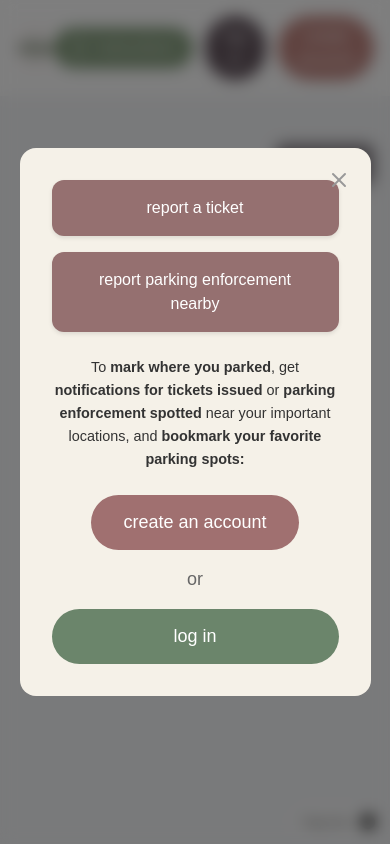
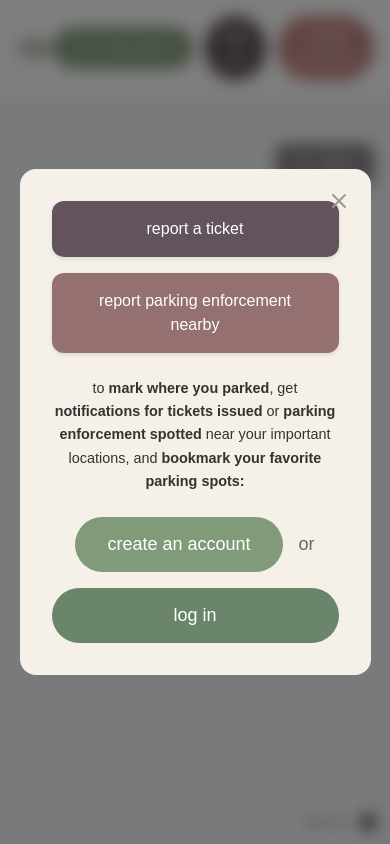
Before and after one commit to NushaS/TicketSpy, a Next.js app: page / in a window 390 px wide. Both pictures are taken after a click on the button "instructions". Built offline with nearby package versions, Linux system fonts and the light colour scheme; no server answers; the database is empty.

Commit message:
modified login buttons on instructions modal

```diff
--- a/app/page.module.css
+++ b/app/page.module.css
@@ -311,7 +311,18 @@
   flex-wrap: wrap;
 }
 
-.reportTicketButton,
+.reportTicketButton {
+  padding: 1rem 1.5rem;
+  background-color: rgb(98, 83, 92);
+  color: white;
+  border: none;
+  border-radius: 12px;
+  font-size: 1rem;
+  font-weight: 500;
+  cursor: pointer;
+  transition: background-color 0.2s;
+  box-shadow: 0 2px 4px rgba(0, 0, 0, 0.1);
+}
 .reportEnforcementButton {
   padding: 1rem 1.5rem;
   background-color: #957070;
@@ -356,7 +367,7 @@
 
 .createAccountBtn {
   padding: 0.875rem 2rem;
-  background-color: #a07070;
+  background-color: rgb(129, 154, 121);
   color: white;
   border: none;
   border-radius: 50px;
@@ -405,8 +416,30 @@
   }
 
   .authButtons {
+    display: flex;
+    align-items: center;
+    justify-content: center;
+    gap: 1rem;
+    flex-wrap: wrap;
+
+    width: fit-content;          /* <— key */
+    margin-inline: auto;         /* <— key */
+  }
+
+  .orText {
+    display: inline-flex;
+    align-items: center;
+    font-size: 1.125rem;
+    color: #666;
+    font-weight: 500;
+  }
+
+  /* (Optional) Make sure the modal stacks content centered */
+  .unauthInstructionsContent {
+    display: flex;
     flex-direction: column;
-    width: 100%;
+    gap: 1.5rem;
+    align-items: center;
   }
 
   .createAccountBtn,
--- a/app/page.tsx
+++ b/app/page.tsx
@@ -142,7 +142,7 @@ const TicketSpyHeatMap: React.FC = () => {
 
             <div className={styles.instructionsText}>
               <p>
-                To <strong>mark where you parked</strong>, get <strong>notifications for tickets issued</strong> or <strong>parking enforcement spotted</strong> near your important locations, and <strong>bookmark your favorite parking spots:</strong>
+                to <strong>mark where you parked</strong>, get <strong>notifications for tickets issued</strong> or <strong>parking enforcement spotted</strong> near your important locations, and <strong>bookmark your favorite parking spots:</strong>
               </p>
             </div>
 
```
